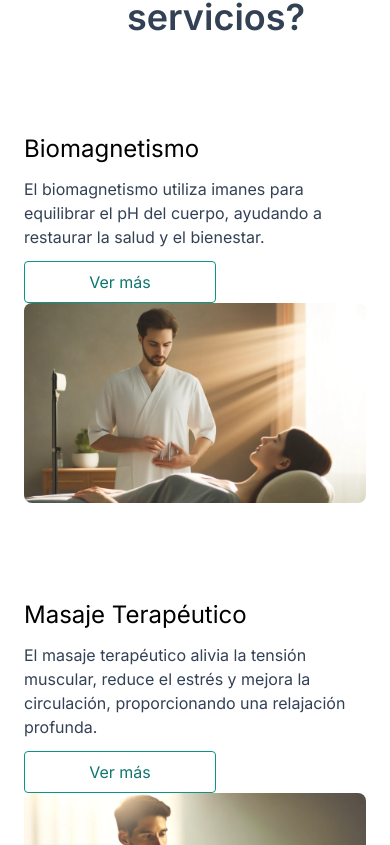
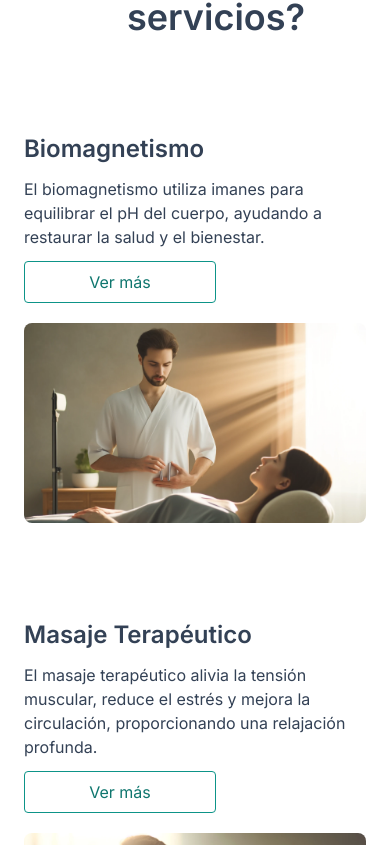
Before and after one commit to and27/medical-website, a Next.js app: page / in a window 390 px wide. Shown: the part 2479-3324 px from the top of the page. Built offline with nearby package versions, Linux system fonts and the light colour scheme.

Commit message:
refactor: enhance styling for title and button in scurve component

```diff
--- a/src/app/globals.css
+++ b/src/app/globals.css
@@ -26,3 +26,7 @@ body {
     text-wrap: balance;
   }
 }
+
+html {
+  scroll-behavior: smooth;
+}
--- a/src/components/SCurve.tsx
+++ b/src/components/SCurve.tsx
@@ -16,9 +16,9 @@ const SCurve = ({ title, description, image, direction }: SCurveProps) => {
         `}
       >
         <div className="text-left flex flex-col gap-3">
-          <h3 className="text-2xl">{title}</h3>
+          <h3 className="text-2xl text-slate-700 font-semibold">{title}</h3>
           <p className="text-slate-700">{description}</p>
-          <button className="text-teal-700 px-5 py-2 rounded border border-teal-600 w-48">
+          <button className="text-teal-700 px-5 py-2 rounded border border-teal-600 w-48 mb-5 md:mb-0">
             Ver más
           </button>
         </div>
```
